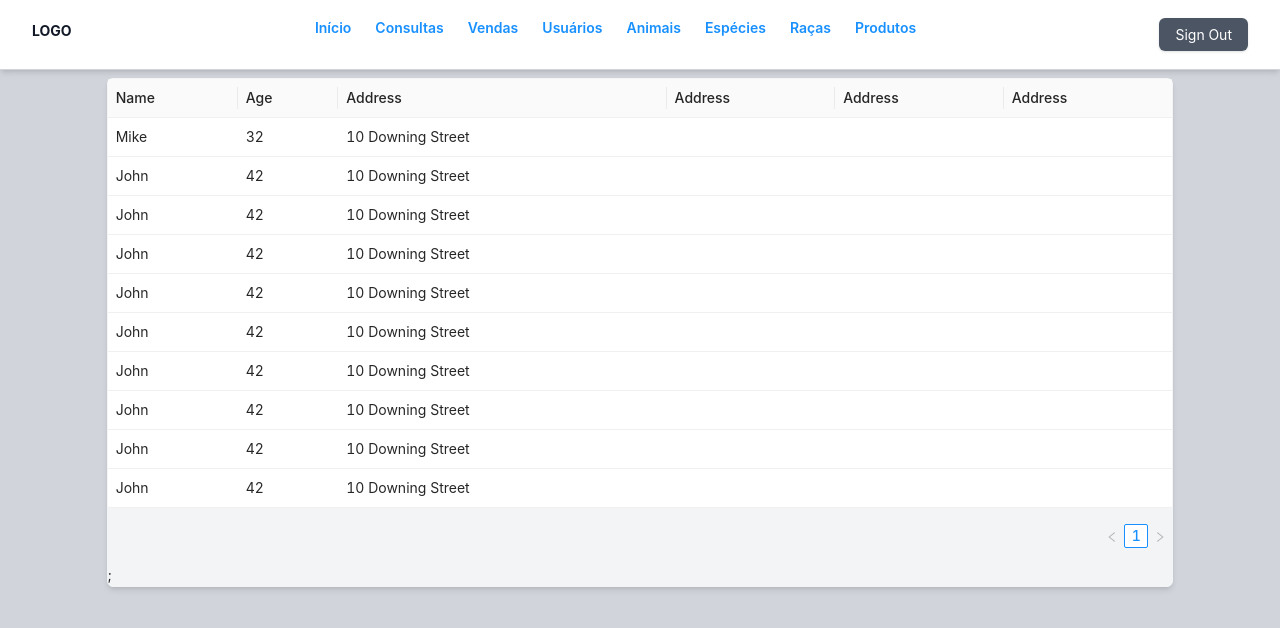
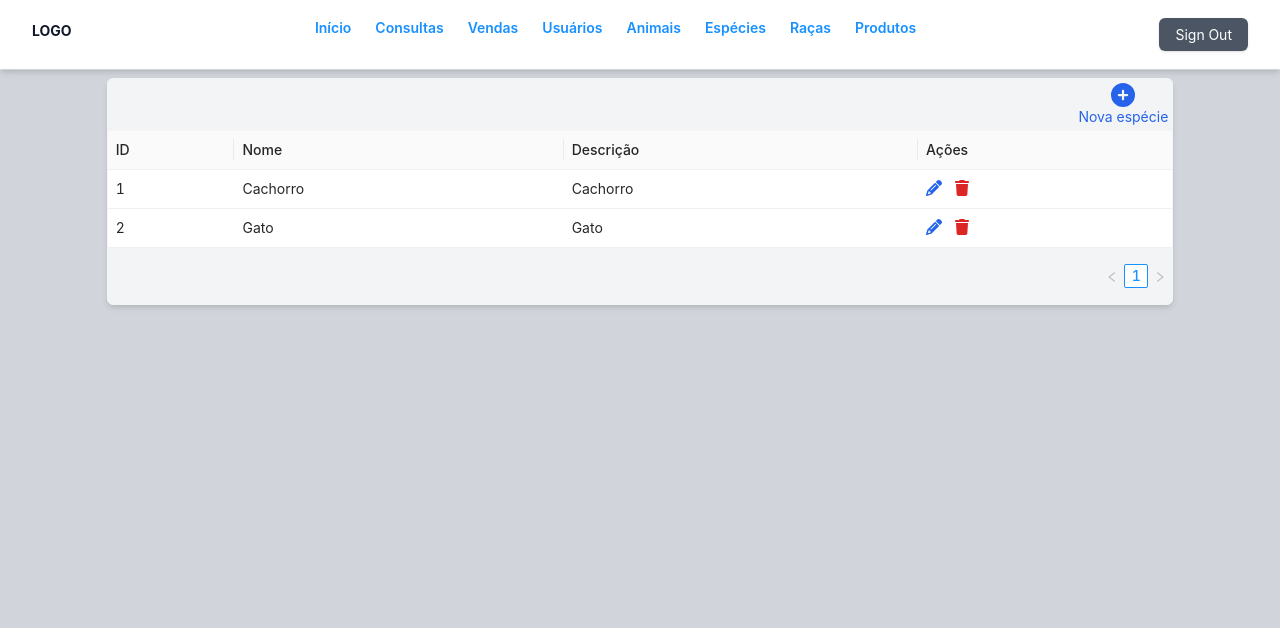
Before and after one commit to victor-sales/petshop-manager, a Next.js app: page /especies in a window 1280 px wide. Shown: the top 628 px of the page. Built offline with nearby package versions, Linux system fonts and the light colour scheme.

Commit message:
Adicionando à especies

```diff
--- /dev/null
+++ b/src/components/Form/FormInputs/Buttons/IconButton.jsx
@@ -0,0 +1,14 @@
+import { FontAwesomeIcon } from "@fortawesome/react-fontawesome";
+
+export default function IconButton (props) {
+
+    const { iconName, title } = props
+
+    return (
+        <button className="flex flex-col justify-center items-center text-blue-600 p-1 ">
+            <FontAwesomeIcon className="h-6 w-6" icon={iconName} />
+            <span className="text-sm">{title}</span>
+        </button>
+
+    )
+}
--- a/src/pages/especies.jsx
+++ b/src/pages/especies.jsx
@@ -1,110 +1,83 @@
-import Container from "../components/Container"
-import Layout from "../components/Layout"
-import { Table } from "antd"
+import Container from "../components/Container";
+import Layout from "../components/Layout";
+import { Modal, Table } from "antd";
+import IconButton from "../components/Form/FormInputs/Buttons/IconButton";
+import { faPencil, faPlusCircle, faTrash } from "@fortawesome/free-solid-svg-icons";
+import { useState } from "react";
+import { FontAwesomeIcon } from "@fortawesome/react-fontawesome";
 
-export default function Especies (props) {
+export default function Especies(props) {
+    const [visible, setVisible] = useState(false);
     const dataSource = [
         {
-          key: '1',
-          name: 'Mike',
-          age: 32,
-          address1: '10 Downing Street',
+            id: "1",
+            nome: "Cachorro",
+            descricao: "Cachorro",
         },
         {
-          key: '2',
-          name: 'John',
-          age: 42,
-          address1: '10 Downing Street',
-        },
-        {
-          key: '3',
-          name: 'John',
-          age: 42,
-          address1: '10 Downing Street',
-        },
-        {
-          key: '4',
-          name: 'John',
-          age: 42,
-          address1: '10 Downing Street',
-        },
-        {
-          key: '5',
-          name: 'John',
-          age: 42,
-          address1: '10 Downing Street',
-        },
-        {
-          key: '6',
-          name: 'John',
-          age: 42,
-          address1: '10 Downing Street',
-        },
-        {
-          key: '7',
-          name: 'John',
-          age: 42,
-          address1: '10 Downing Street',
-        },
-        {
-          key: '8',
-          name: 'John',
-          age: 42,
-          address1: '10 Downing Street',
-        },
-        {
-          key: '9',
-          name: 'John',
-          age: 42,
-          address1: '10 Downing Street',
-        },
-        {
-          key: '10',
-          name: 'John',
-          age: 42,
-          address1: '10 Downing Street',
+            id: "2",
+            nome: "Gato",
+            descricao: "Gato",
         },
     ];
 
     const columns = [
         {
-          title: 'Name',
-          dataIndex: 'name',
-          key: 'name',
+            title: "ID",
+            dataIndex: "id",
+            key: "id",
         },
         {
-          title: 'Age',
-          dataIndex: 'age',
-          key: 'age',
+            title: "Nome",
+            dataIndex: "nome",
+            key: "nome",
         },
         {
-          title: 'Address',
-          dataIndex: 'address1',
-          key: 'address',
+            title: "Descrição",
+            dataIndex: "descricao",
+            key: "descricao",
         },
+
         {
-          title: 'Address',
-          dataIndex: 'address2',
-          key: 'address',
+          title: "Ações",
+          key: "actions",
+          render: () => {
+              return (
+                  <div className="flex flex-row gap-3">
+                      <button onClick={(e) => setVisible(true)}>
+                          <FontAwesomeIcon
+                              className="h-4 w-4 text-blue-600"
+                              icon={faPencil}
+                          />
+                      </button>
+                      <button onClick={(e) => setVisible(true)}>
+                          <FontAwesomeIcon
+                              className="h-4 w-4 text-red-600"
+                              icon={faTrash}
+                          />
+                      </button>
+                  </div>
+              );
           },
-        {
-          title: 'Address',
-          dataIndex: 'address3',
-          key: 'address',
-        },
-        {
-          title: 'Address',
-          dataIndex: 'address4',
-          key: 'address',
       },
     ];
-
 
     return (
         <Layout>
             <Container>
-                <Table size="small" dataSource={dataSource} columns={columns} />;
+                <div className="w-full flex flex-row-reverse">
+                    <IconButton iconName={faPlusCircle} title="Nova espécie" />
+                </div>
+                <Table size="small" dataSource={dataSource} columns={columns} />
             </Container>
+            <Modal
+                key={"new-breed"}
+                onOk={() => setVisible(false)}
+                title="Modal"
+                open={visible}
+            >
+                Isso é um teste
+            </Modal>
         </Layout>
-    )
+    );
 }
--- a/src/pages/racas.jsx
+++ b/src/pages/racas.jsx
@@ -1,115 +1,139 @@
-import Container from "../components/Container"
-import Layout from "../components/Layout"
-import { Table } from "antd"
-import { faPencil, faPlusCircle, faTrash } from "@fortawesome/free-solid-svg-icons";
+import Container from "../components/Container";
+import Layout from "../components/Layout";
+import { Modal, Table } from "antd";
+import {
+    faPencil,
+    faPlusCircle,
+    faTrash,
+} from "@fortawesome/free-solid-svg-icons";
 import { FontAwesomeIcon } from "@fortawesome/react-fontawesome";
+import IconButton from "../components/Form/FormInputs/Buttons/IconButton";
+import { useState } from "react";
 
-export default function Racas (props) {
+export default function Racas(props) {
+    const { Warning } = Modal;
+    const [visible, setVisible] = useState(false);
+
     const dataSource = [
         {
-          id: '1',
-          nome: 'SRD',
+            id: "1",
+            nome: "SRD",
             especie: "Gato",
-          descricao: 'Várias características possíveis',
+            descricao: "Várias características possíveis",
         },
         {
-          id: '2',
-          nome: 'SRD',
-          especie: 'Cachorro',
-          descricao: 'Várias características possíveis',
+            id: "2",
+            nome: "SRD",
+            especie: "Cachorro",
+            descricao: "Várias características possíveis",
         },
         {
-          id: '3',
-          nome: 'Pug',
-          especie: 'Cachorro',
-          descricao: 'Porte pequeno, pelo curto, focinho achatado',
+            id: "3",
+            nome: "Pug",
+            especie: "Cachorro",
+            descricao: "Porte pequeno, pelo curto, focinho achatado",
         },
         {
-          id: '4',
-          nome: 'Pastor Alemão',
-          especie: 'Cachorro',
-          descricao: 'Porte grande, pleo médio em cores marrom e preto majoritariamente, com orelhas pontudas',
+            id: "4",
+            nome: "Pastor Alemão",
+            especie: "Cachorro",
+            descricao:
+                "Porte grande, pleo médio em cores marrom e preto majoritariamente, com orelhas pontudas",
         },
         {
-          id: '5',
-          nome: 'Fila',
-          especie: 'Cachorro',
-          descricao: 'Porte grande, pelo curto, pele do rosto e orelhas caídas',
+            id: "5",
+            nome: "Fila",
+            especie: "Cachorro",
+            descricao:
+                "Porte grande, pelo curto, pele do rosto e orelhas caídas",
         },
         {
-          id: '6',
-          nome: 'Sphynx',
-          especie: 'Gato',
-          descricao: 'Gato pelado',
+            id: "6",
+            nome: "Sphynx",
+            especie: "Gato",
+            descricao: "Gato pelado",
         },
         {
-          id: '7',
-          nome: 'Persa',
-          especie: 'Gato',
-          descricao: 'Pelagem longa, cara mais achatada, olhos mais juntos',
+            id: "7",
+            nome: "Persa",
+            especie: "Gato",
+            descricao: "Pelagem longa, cara mais achatada, olhos mais juntos",
         },
         {
-          id: '8',
-          nome: 'Siames',
-          especie: 'Gato',
-          descricao: 'Pelagem curta, normalmente em cores pretas e cinzas. Cor preta predominante nas patas e cara',
+            id: "8",
+            nome: "Siames",
+            especie: "Gato",
+            descricao:
+                "Pelagem curta, normalmente em cores pretas e cinzas. Cor preta predominante nas patas e cara",
         },
         {
-          id: '9',
-          nome: 'Ashera',
+            id: "9",
+            nome: "Ashera",
             especie: "Gato",
-          descricao: 'Porte grande, pelagem curta, muito similar a um felino selvagem',
+            descricao:
+                "Porte grande, pelagem curta, muito similar a um felino selvagem",
         },
     ];
 
     const columns = [
         {
-          title: 'ID',
-          dataIndex: 'id',
-          key: 'id',
+            title: "ID",
+            dataIndex: "id",
+            key: "id",
         },
         {
-          title: 'Nome',
-          dataIndex: 'nome',
-          key: 'nome',
+            title: "Nome",
+            dataIndex: "nome",
+            key: "nome",
         },
         {
-          title: 'Especie',
-          dataIndex: 'especie',
-          key: 'especie',
+            title: "Especie",
+            dataIndex: "especie",
+            key: "especie",
         },
         {
-          title: 'Descrição',
-          dataIndex: 'descricao',
-          key: 'descricao',
+            title: "Descrição",
+            dataIndex: "descricao",
+            key: "descricao",
         },
         {
-          title: 'Ações',
-          key: 'actions',
+            title: "Ações",
+            key: "actions",
             render: () => {
                 return (
                     <div className="flex flex-row gap-3">
-                <button><FontAwesomeIcon className="h-4 w-4 text-blue-600" icon={faPencil}/></button>
-                <button><FontAwesomeIcon className="h-4 w-4 text-red-600" icon={faTrash}/></button>
+                        <button onClick={(e) => setVisible(true)}>
+                            <FontAwesomeIcon
+                                className="h-4 w-4 text-blue-600"
+                                icon={faPencil}
+                            />
+                        </button>
+                        <button onClick={(e) => setVisible(true)}>
+                            <FontAwesomeIcon
+                                className="h-4 w-4 text-red-600"
+                                icon={faTrash}
+                            />
+                        </button>
                     </div>
-            )
-          }
+                );
+            },
         },
     ];
-
 
     return (
         <Layout>
             <Container>
                 <div className="w-full flex flex-row-reverse">
-              <button className="flex flex-col justify-center items-center text-blue-600 p-1 ">
-                  <FontAwesomeIcon className="h-6 w-6" icon={faPlusCircle} />
-                  <span className="text-sm">Nova Raça</span>
-                </button>
+                    <IconButton iconName={faPlusCircle} title="Nova raça" />
                 </div>
-
-              <Table size="small" dataSource={dataSource} columns={columns}  />;
+                <Table size="small" dataSource={dataSource} columns={columns} />
             </Container>
+            <Modal
+                key={"new-breed"}
+                onOk={() => setVisible(false)}
+                title="Modal"
+                open={visible}
+            >Isso é um teste</Modal>
         </Layout>
-    )
+    );
 }
```
Lines whose indentation alone changed are shown as unchanged.
